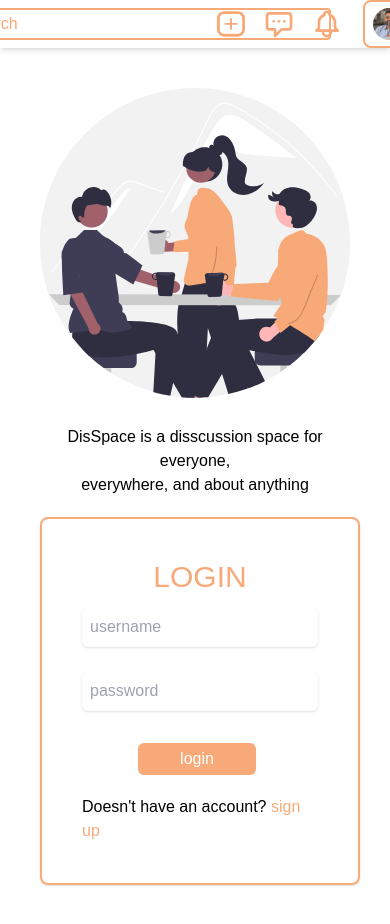
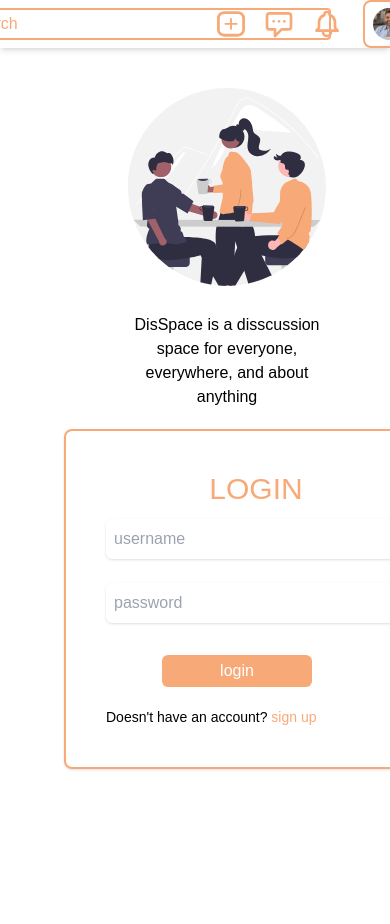
Before and after one commit to ovisannn/disspace-UI, a Next.js app: page /login in a window 390 px wide. Shown: the top 924 px of the page. After the commit the page ends 844 px from the top, so only its background shows below. Built offline with nearby package versions, Linux system fonts and the light colour scheme.

Commit message:
Update index.jsx
updating request

```diff
--- a/pages/login/index.jsx
+++ b/pages/login/index.jsx
@@ -32,7 +32,7 @@ const LoginForm = () =>{
         console.log('on maintanance')
     }
     return (
-        <div className="border-2 border-orange rounded-lg w-80 py-10 shadow flex flex-col">
+        <div className="border-2 border-orange rounded-lg w-96 py-10 shadow flex flex-col">
             <h1 className="text-center text-orange font-medium text-3xl md:mb-10">LOGIN</h1>
             <div className="flex flex-col justify-between">
                 <div></div>
@@ -42,7 +42,7 @@ const LoginForm = () =>{
                             <input type="password" placeholder="password" className="px-2 my-3 h-10 rounded-md shadow outline-lightOrange placeholder:font-light" onChange={passwordHandle} />
                             <button className="my-5 bg-orange text-white font-light rounded-md py-1 w-1/2 mx-14" onClick={onLogin}>login</button>
                     </form>
-                    <p className="font-light text-md">
+                    <p className="font-light text-sm md:text-base">
                         Doesn&apos;t have an account? <Link href={`register`}>
                             <a className="text-orange">
                                 sign up
@@ -71,9 +71,9 @@ const index = () => {
     return (
         <div className="flex flex-col">
             <Navbar />
-            <div className="flex flex-col md:flex-row px-10 py-10 md:px-52 md:py-32 justify-between">
+            <div className="flex flex-col md:flex-row px-16 py-10 md:px-52 md:py-32 justify-between">
                 {/* description */}
-                <div className="">
+                <div className="ml-16">
                     <Description/>
                 </div>
                 {/* loginform */}
```
